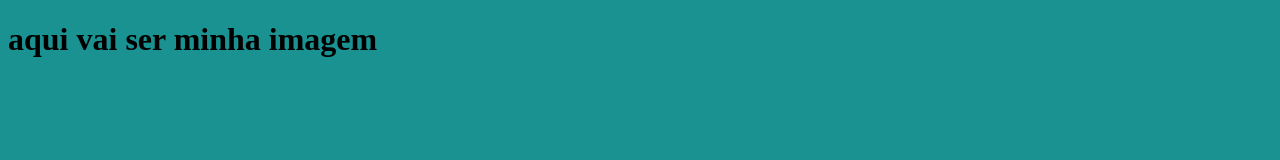
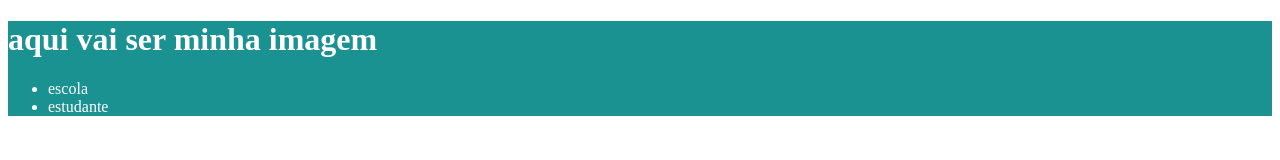
Before and after one commit to gabivic/site-creative-alura, a plain HTML site: page index.html in a window 1280 px wide. Drawn offline with Linux system fonts and the light colour scheme.

Commit message:
Add files via upload

```diff
--- a/index.html
+++ b/index.html
@@ -7,7 +7,14 @@
     <title>Document</title>
     <link rel="stylesheet" href="style.css">
 </head>
-     <h1>aqui vai ser minha imagem</h1>
+<body>
+    <header>
+        <h1>aqui vai ser minha imagem</h1>
+        <ul>
+            <li>escola</li>
+            <li>estudante</li>
+         </ul>
+    </header>
 
-</body>
+</bory>
 </html>
--- a/style.css
+++ b/style.css
@@ -1,2 +1,4 @@
-body{
-    background-color: #1b9292;}
+header {
+    background-color: #1b9292;
+color: #fffdfd;
+}
```
